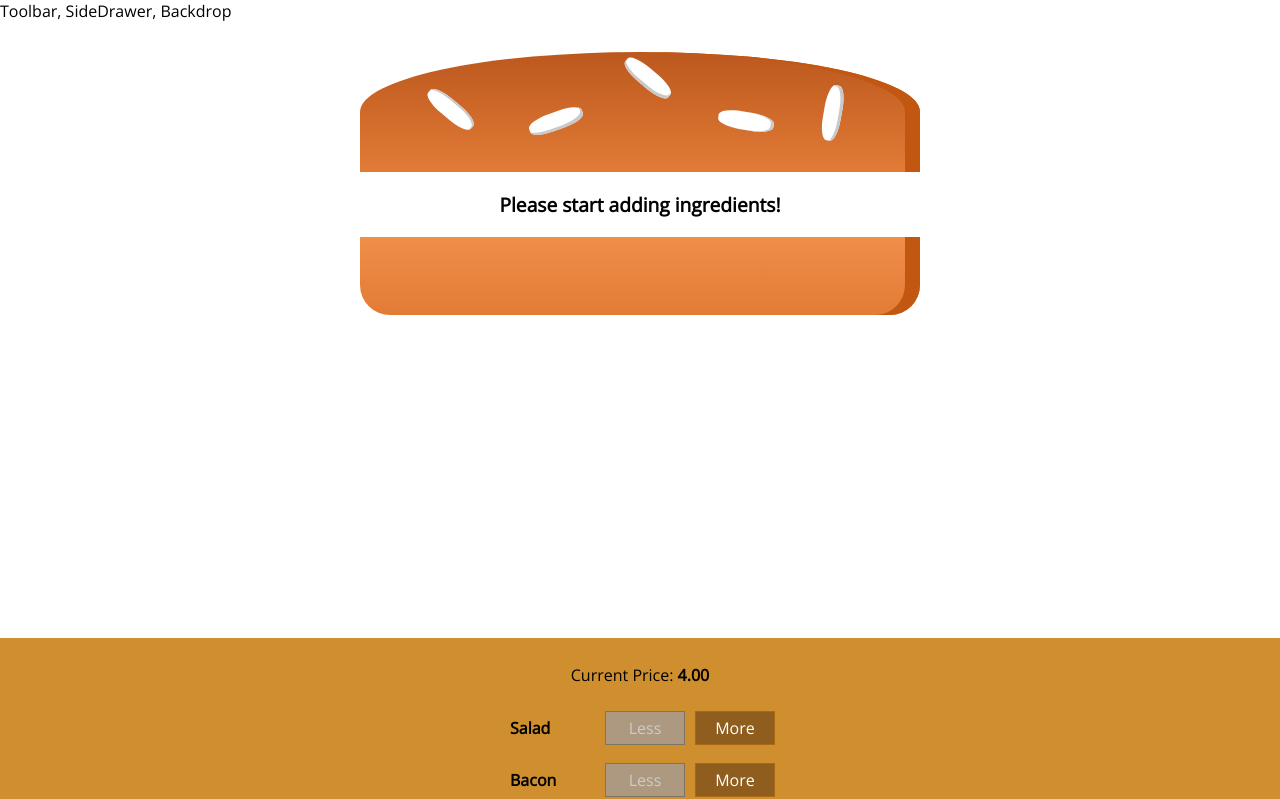
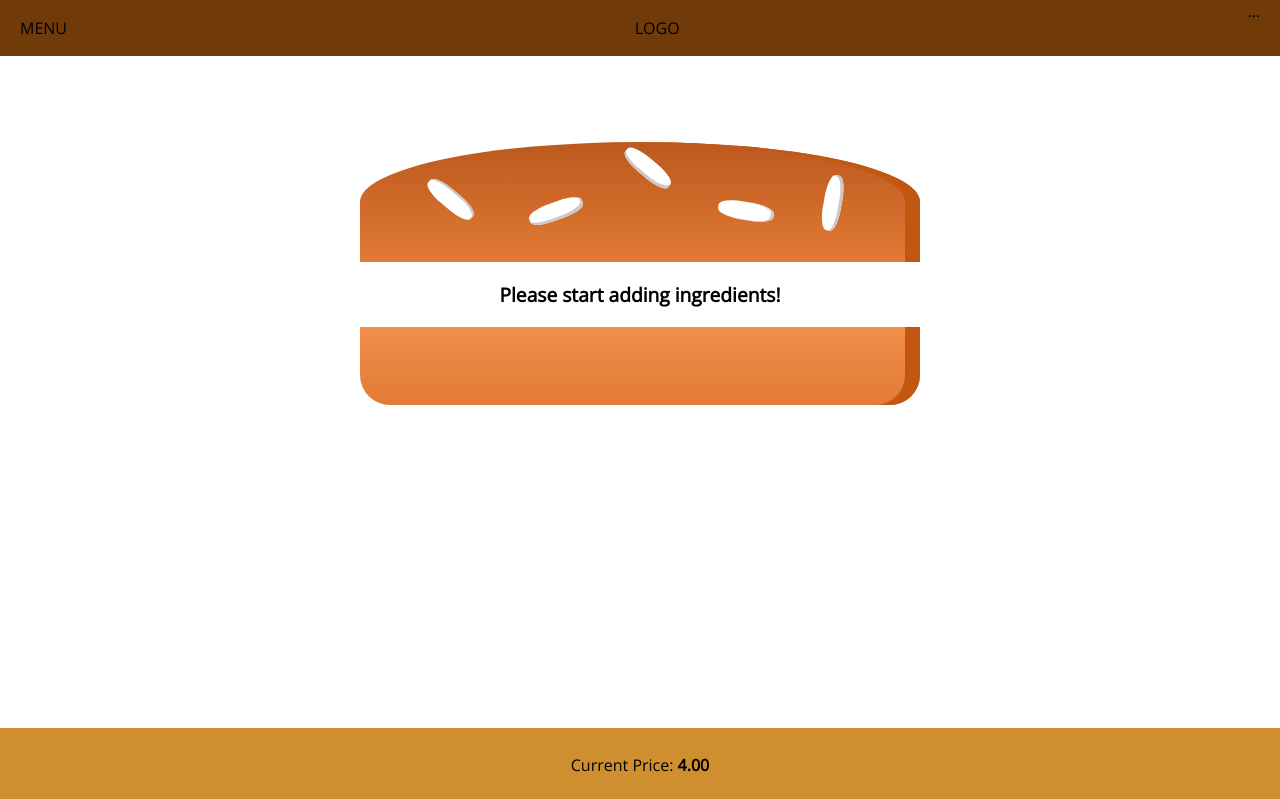
Before and after one commit to blatoo/burgerbuilder_react_class, a React (Create React App) app: page / in a window 1280 px wide. Shown: the top 799 px of the page. Built offline with nearby package versions, Linux system fonts and the light colour scheme.

Commit message:
173. Adding a Toolbar

```diff
--- a/src/components/Layout/Layout.js
+++ b/src/components/Layout/Layout.js
@@ -1,10 +1,11 @@
 import React from "react";
 import Aux from "../../hoc/Auxilian";
-import classes from './Layout.module.css'
+import classes from "./Layout.module.css";
+import Toolbar from "../Navigation/Toolbar/Toolbar";
 
 const layout = props => (
 	<Aux>
-		<div>Toolbar, SideDrawer, Backdrop </div>
+		<Toolbar />
 		<main className={classes.Content}> {props.children}</main>
 	</Aux>
 );
--- a/src/components/Layout/Layout.module.css
+++ b/src/components/Layout/Layout.module.css
@@ -1,3 +1,3 @@
 .Content {
-    margin-top: 16px;
+    margin-top: 72px;
 }
--- /dev/null
+++ b/src/components/Navigation/Toolbar/Toolbar.js
@@ -0,0 +1,14 @@
+import React from "react";
+import classes from './Toolbar.module.css';
+
+const toolbar = props => {
+	return (
+		<header className={classes.Toolbar}>
+			<div>MENU</div>
+			<div>LOGO</div>
+			<nav>...</nav>
+		</header>
+	);
+};
+
+export default toolbar;
--- /dev/null
+++ b/src/components/Navigation/Toolbar/Toolbar.module.css
@@ -0,0 +1,17 @@
+.Toolbar {
+	height: 56px;
+	width: 100%;
+	top: 0;
+	left: 0;
+	background-color: #703b09;
+	display: flex;
+	justify-content: space-between;
+	align-items: center;
+	padding: 0 20px;
+	box-sizing: border-box;
+	z-index: 90;
+}
+
+.Toolbar nav {
+	height: 100%;
+}
```
